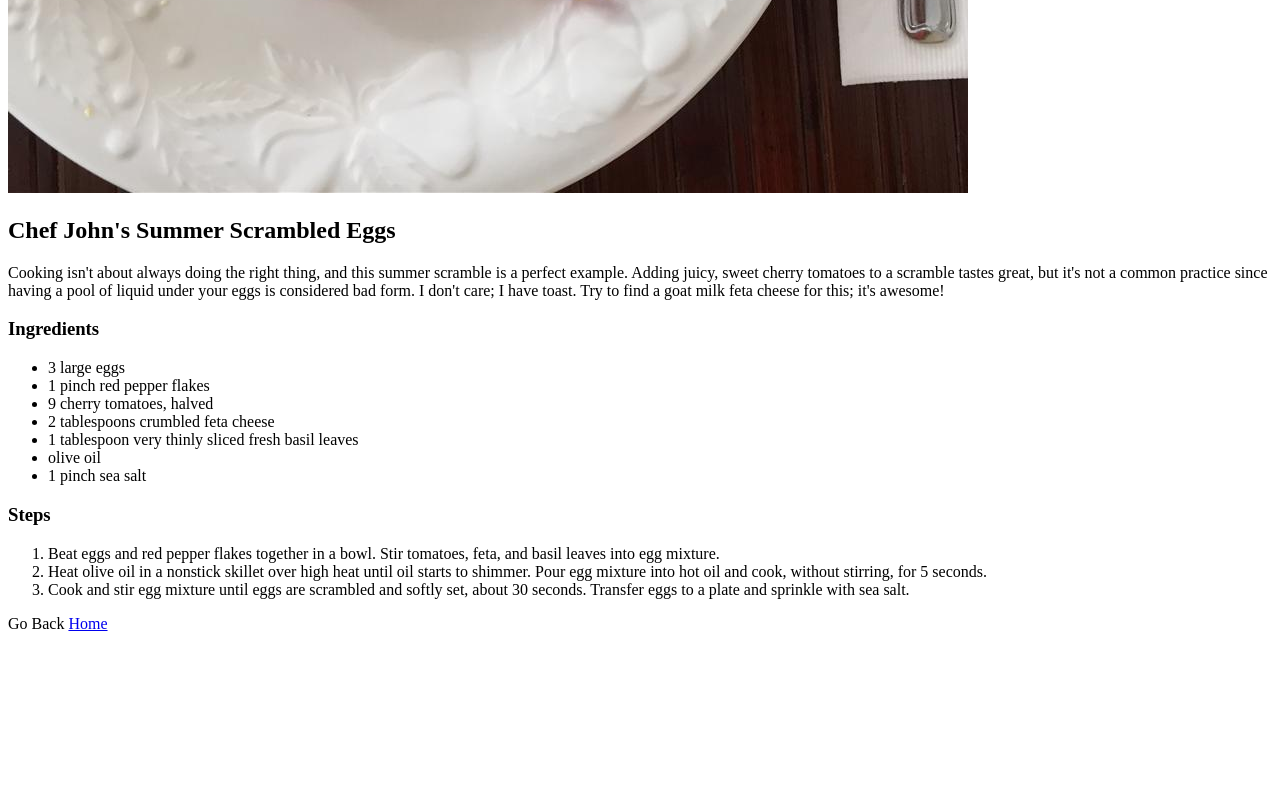
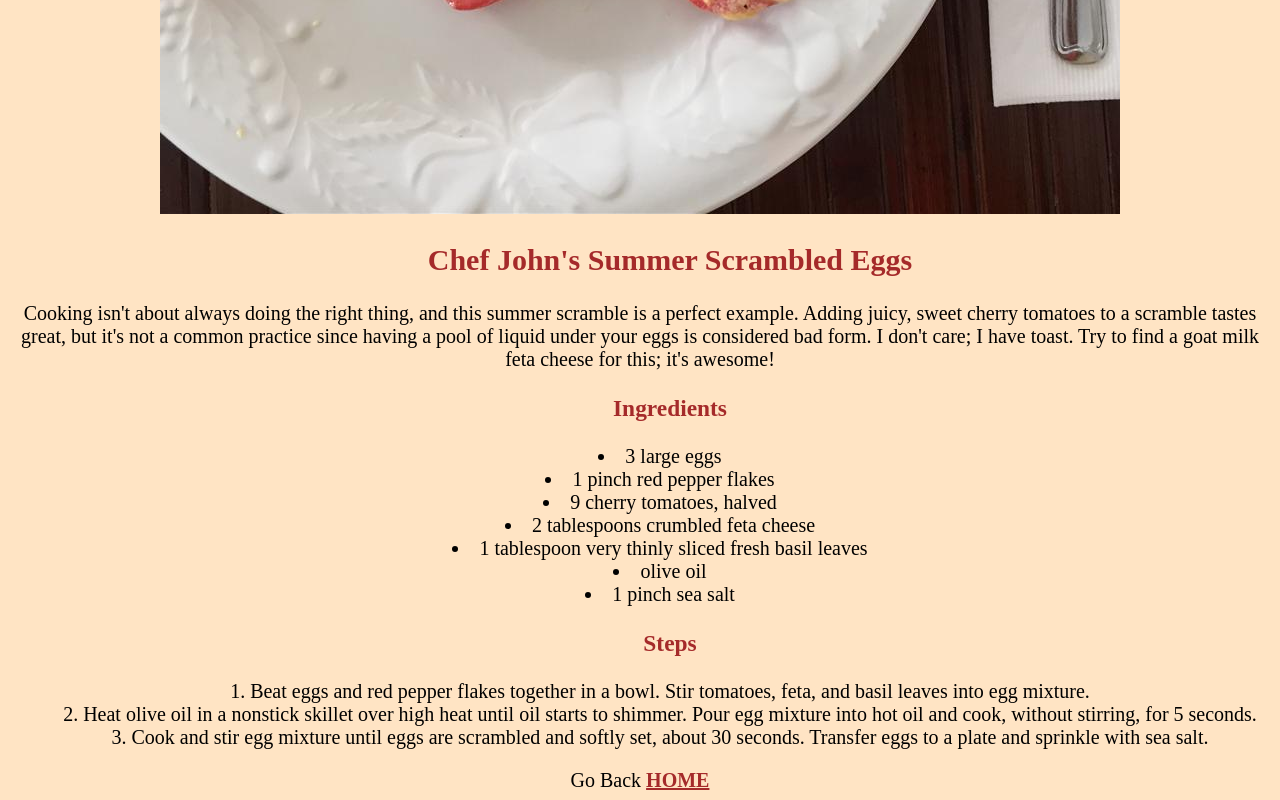
Before and after one commit to Kietsu19/odin-recipes, a plain HTML site: page recipes/eggs.html in a window 1280 px wide. Shown: the part 847-1647 px from the top of the page. Before the commit the page ends 1488 px from the top, so only its background shows below. Drawn offline with Linux system fonts and the light colour scheme.

Commit message:
Added the style files and syled eggs.html

```diff
--- a/recipes/eggs.html
+++ b/recipes/eggs.html
@@ -4,6 +4,7 @@
     <meta charset="UTF-8">
     <meta http-equiv="X-UA-Compatible" content="IE=edge">
     <meta name="viewport" content="width=device-width, initial-scale=1.0">
+    <link rel="stylesheet" href="eggstyle.css">
     <title>Document</title>
 </head>
 <body>
@@ -14,6 +15,8 @@
     <p>Cooking isn't about always doing the right thing, and this summer scramble is a perfect example. Adding juicy, sweet cherry tomatoes to a scramble tastes great, but it's not a common practice since having a pool of liquid under your eggs is considered bad form. I don't care; I have toast. Try to find a goat milk feta cheese for this; it's awesome!</p>
 
     <h3>Ingredients</h3>
+
+<div class="list">
     <ul>
 <li>3 large eggs</li>
 <li>1 pinch red pepper flakes</li>
@@ -23,13 +26,18 @@
 <li>olive oil</li>
 <li>1 pinch sea salt</li>
     </ul>
+</div>
 
 <h3>Steps</h3>
+
+<div class="list">
     <ol>
 <li> Beat eggs and red pepper flakes together in a bowl. Stir tomatoes, feta, and basil leaves into egg mixture.</li>
 <li>Heat olive oil in a nonstick skillet over high heat until oil starts to shimmer. Pour egg mixture into hot oil and cook, without stirring, for 5 seconds.</li>
 <li>Cook and stir egg mixture until eggs are scrambled and softly set, about 30 seconds. Transfer eggs to a plate and sprinkle with sea salt.</li>
     </ol>
-    Go Back <a href="/home/kitsune/repos/odin-recipes/index.html">Home</a>
+</div>
+
+    Go Back <a class="home" href="/home/kitsune/repos/odin-recipes/index.html">HOME</a>
 </body>
 </html>
--- a/recipes/eggstyle.css
+++ b/recipes/eggstyle.css
@@ -0,0 +1,22 @@
+body {
+background-color: bisque;
+text-align: justify;
+text-align: center;
+font-size: 20px;
+font-family: "Times New Roman", Helvetica, sans-serif;
+}
+
+.list {
+   list-style: inside;
+}
+
+h3, h2{
+    text-align: center;
+    margin-left: 60px;
+    color: brown;
+}
+
+.home {
+    font-weight: 800;
+    color: brown;
+}
```
Also changed, not shown: recipes/pizza.html (+1 -0 lines), recipes/waffles.html (+1 -0 lines).
